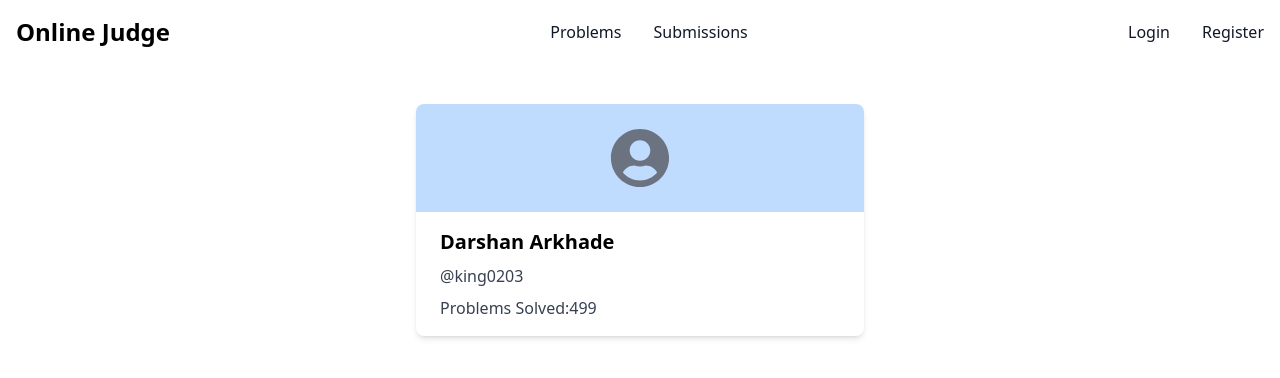
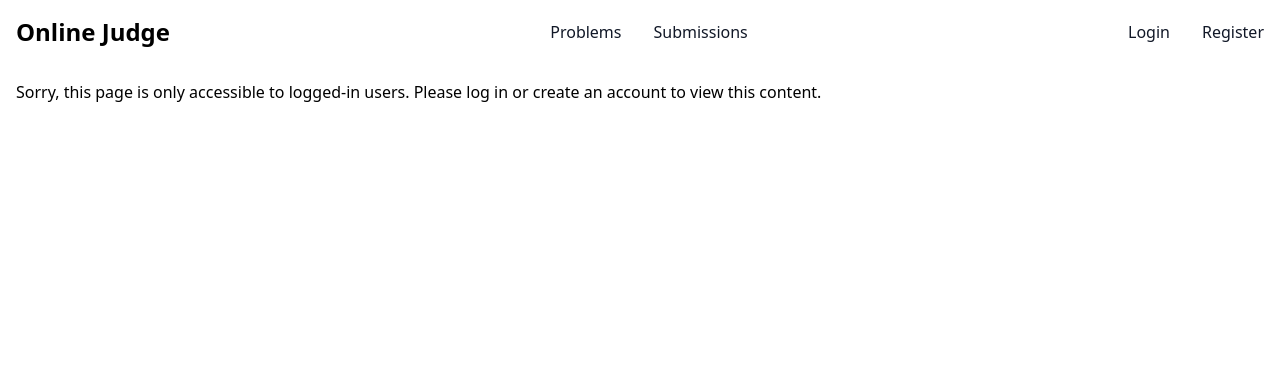
Before and after one commit to darshanarkhade/Online-Judge, a React (Create React App) app in the folder frontend/: page /profile in a window 1280 px wide. Shown: the top 378 px of the page. Built offline with nearby package versions, Linux system fonts and the light colour scheme.

Commit message:
Linked profile page backend to frontend

```diff
--- a/frontend/src/pages/Profile.jsx
+++ b/frontend/src/pages/Profile.jsx
@@ -1,7 +1,28 @@
 import React from "react";
 import { FaUserCircle } from "react-icons/fa";
 
-export default function Profile({ username, fullName, problemsSolved }) {
+export default function Profile() {
+
+  const currentUser=JSON.parse(localStorage.getItem("currentUser"));
+  console.log(currentUser);
+
+  function formatDate(dateString) {
+    const options = { year: 'numeric', month: 'long', day: 'numeric' };
+    const date = new Date(dateString);
+    return date.toLocaleDateString('en-US', options);
+  }
+  if(!currentUser) return (
+    <div className="message-container">
+      <p className="message m-4">
+        Sorry, this page is only accessible to logged-in users. Please
+        <a href="/login" className="link"> log in </a>
+        or
+        <a href="/signup" className="link"> create an account </a>
+        to view this content.
+      </p>
+    </div>
+
+  );
   return (
     <div className="max-w-md  my-10 mx-auto bg-white shadow-md rounded-lg overflow-hidden">
       {/* User Image */}
@@ -11,9 +32,12 @@ export default function Profile({ username, fullName, problemsSolved }) {
 
       {/* User Information */}
       <div className="px-6 py-4">
-        <div className="font-bold text-xl mb-2">Darshan Arkhade {fullName}</div>
-        <p className="text-gray-700 text-base mb-2">@king0203 {username}</p>
-        <p className="text-gray-700 text-base">Problems Solved:499 {problemsSolved}</p>
+        <div className="font-bold text-xl mb-2">Name: {currentUser.fullName}</div>
+        <p className="text-gray-700 text-base mb-2">Username: {currentUser.username}</p>
+        <p className="text-gray-700 text-base mb-2">Email: {currentUser.email}</p>
+        <p className="text-gray-700 text-base mb-2">No of Problems solved: {currentUser.problemsSolved ?currentUser.problemsSolved: 0 }</p>
+        <p className="text-gray-700 text-base">Registered on: {formatDate(currentUser.createdAt)}</p>
+
       </div>
     </div>
   );
```
